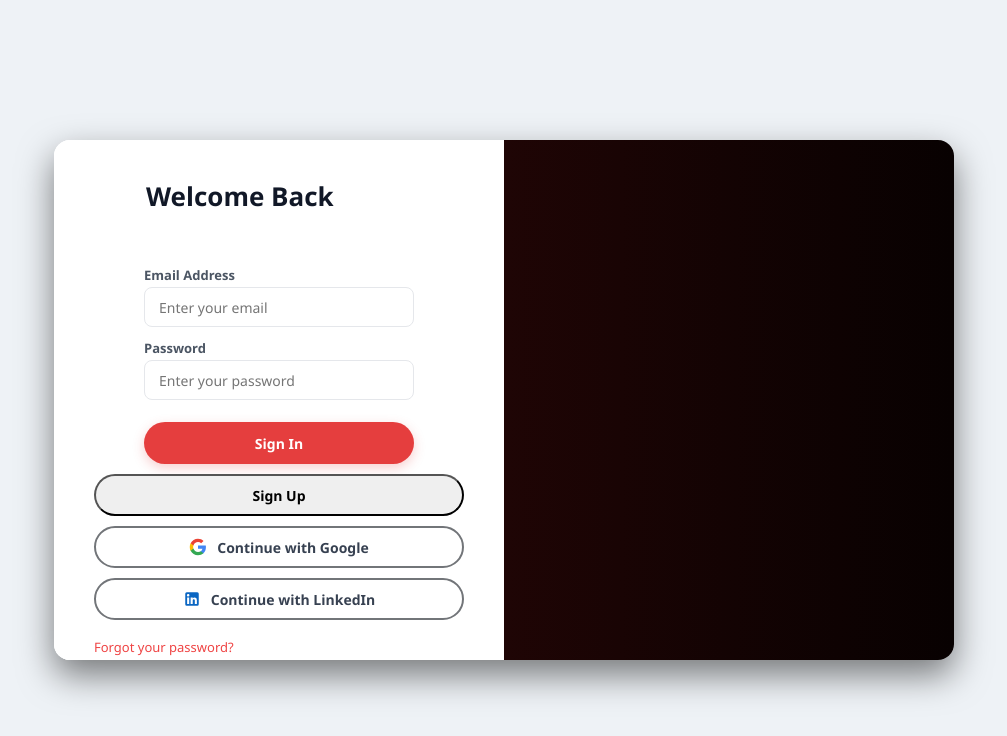
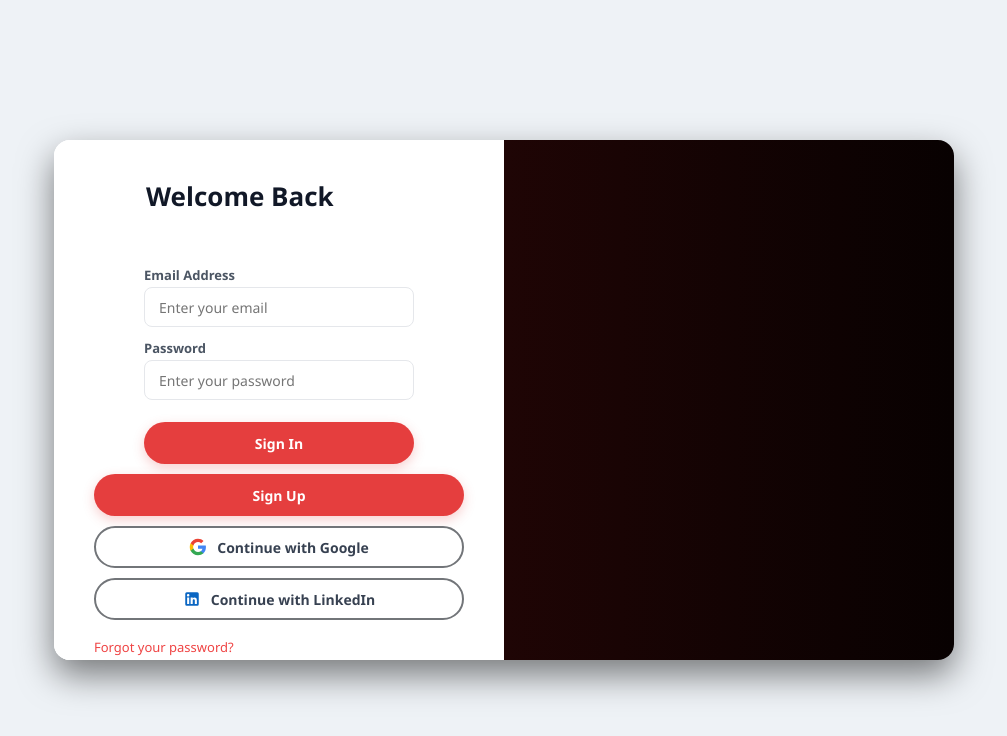
Before and after one commit to Suryadeb-Dangar/login-page, a React (Vite) app: page / in a window 1280 px wide. Shown: the top 736 px of the page, without its empty margins (136-1143 px from the left). Built offline with nearby package versions, Linux system fonts and the light colour scheme.

Commit message:
Update index.css

```diff
--- a/src/index.css
+++ b/src/index.css
@@ -45,9 +45,9 @@ body {
 }
 
 .auth-page h2 {
-  color: red;
   margin-top: 50px;
   margin-bottom: 15px;
+  color: #111111;
   font-size: 26px;
   font-weight: 700;
   text-align: left !important;
@@ -258,7 +258,8 @@ body {
 
 /* Sign In & Sign Up: Identical Background, Text Color & Shadow */
 .btn-primary,
-.btn-signin {
+.btn-signin,
+.btn-signup {
   background-color: #e53e3e !important; /* Red accent color */
   color: #ffffff !important;
   border: none !important;
```
